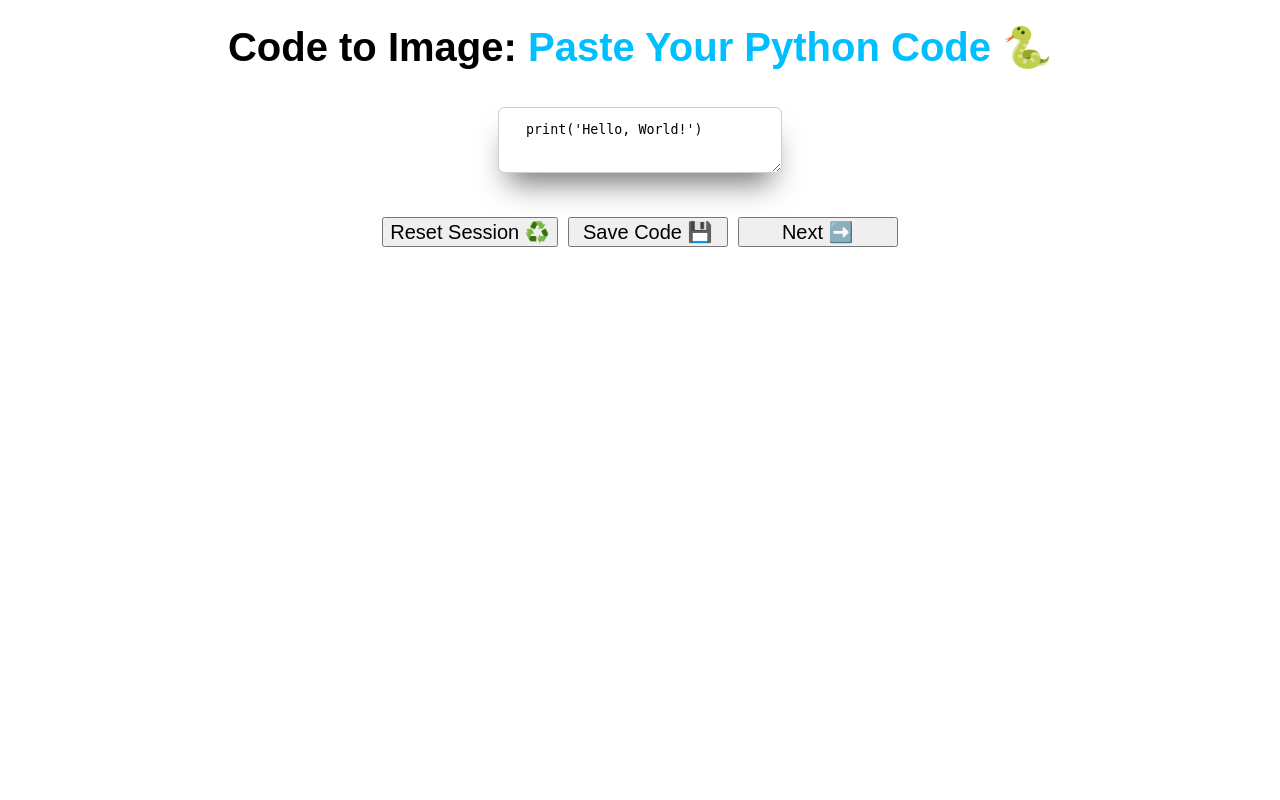
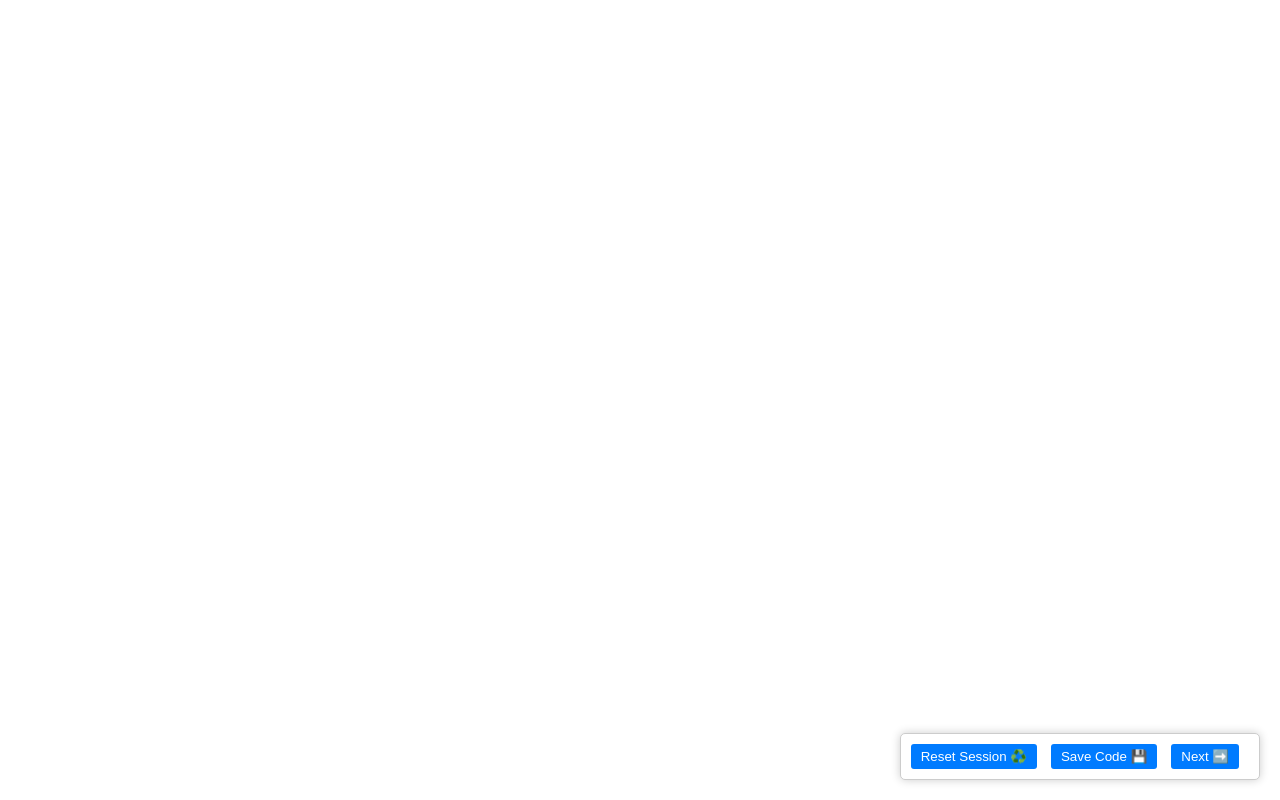
Before and after one commit to WahomeKezia/CodeCanvas, a Flask app: page / in a window 1280 px wide. Run offline with Flask 3, Linux system fonts and the light colour scheme.

Commit message:
styles changes

```diff
--- a/app.py
+++ b/app.py
@@ -29,7 +29,7 @@ def code():
         session["code"] = PLACEHOLDER_CODE
     lines = session["code"].split("\n")
     context = {
-        "message": "Paste Your Python Code 🐍",
+        "message": "Paste Your Code here!",
         "code": session["code"],
         "num_lines": len(lines),
         "max_chars": len(max(lines, key=len)),
--- a/templates/base.html
+++ b/templates/base.html
@@ -4,7 +4,7 @@
     <meta charset="utf-8"/>
     <meta name="viewport" content="width=device-width, initial-scale=1"/>
     <title>
-      Code to Image
+     CodeCanvas
       {% block title %}
       {% endblock title %}
     </title>
--- a/templates/code_input.html
+++ b/templates/code_input.html
@@ -1,20 +1,39 @@
-{% extends "base.html" %}
+<!DOCTYPE html>
+<html>
+<head>
+    <title>Code Input</title>
+    <style>
+        /* Styles for the floating rectangle tab */
+        .floating-tab {
+            position: fixed;
+            bottom: 20px;
+            right: 20px;
+            background-color: #fff;
+            border: 1px solid #ccc;
+            border-radius: 5px;
+            box-shadow: 0px 0px 10px rgba(0, 0, 0, 0.2);
+            padding: 10px;
+            z-index: 1000;
+        }
 
-{% block title %}
-  - Code Input
-{% endblock title %}
+        /* Style for the buttons */
+        .controls button {
+            margin-right: 10px;
+            padding: 5px 10px;
+            background-color: #007bff;
+            color: #fff;
+            border: none;
+            border-radius: 3px;
+            cursor: pointer;
+        }
 
-{% block content %}
-<style>
-  .code {
-    min-height: calc({{ num_lines }}em * 1.5 + 2 * 1em);
-    min-width: calc({{ max_chars }}ch + 4 * 2em);
-  }
+        /* Add more styles to buttons as needed */
+
     </style>
+</head>
+<body>
+    <div class="floating-tab">
         <form>
-  <textarea class="code"
-            name="code"
-            placeholder="Paste your Python code here">{{ code }}</textarea>
             <div class="controls">
                 <button formmethod="get" formaction="{{ url_for("reset_session") }}">
                     Reset Session ♻️
@@ -27,4 +46,9 @@
                 </button>
             </div>
         </form>
-{% endblock content %}
+    </div>
+
+    <!-- Your other HTML content goes here -->
+
+</body>
+</html>
```
Also changed, not shown: 1 other file. Lines whose indentation alone changed are shown as unchanged.
